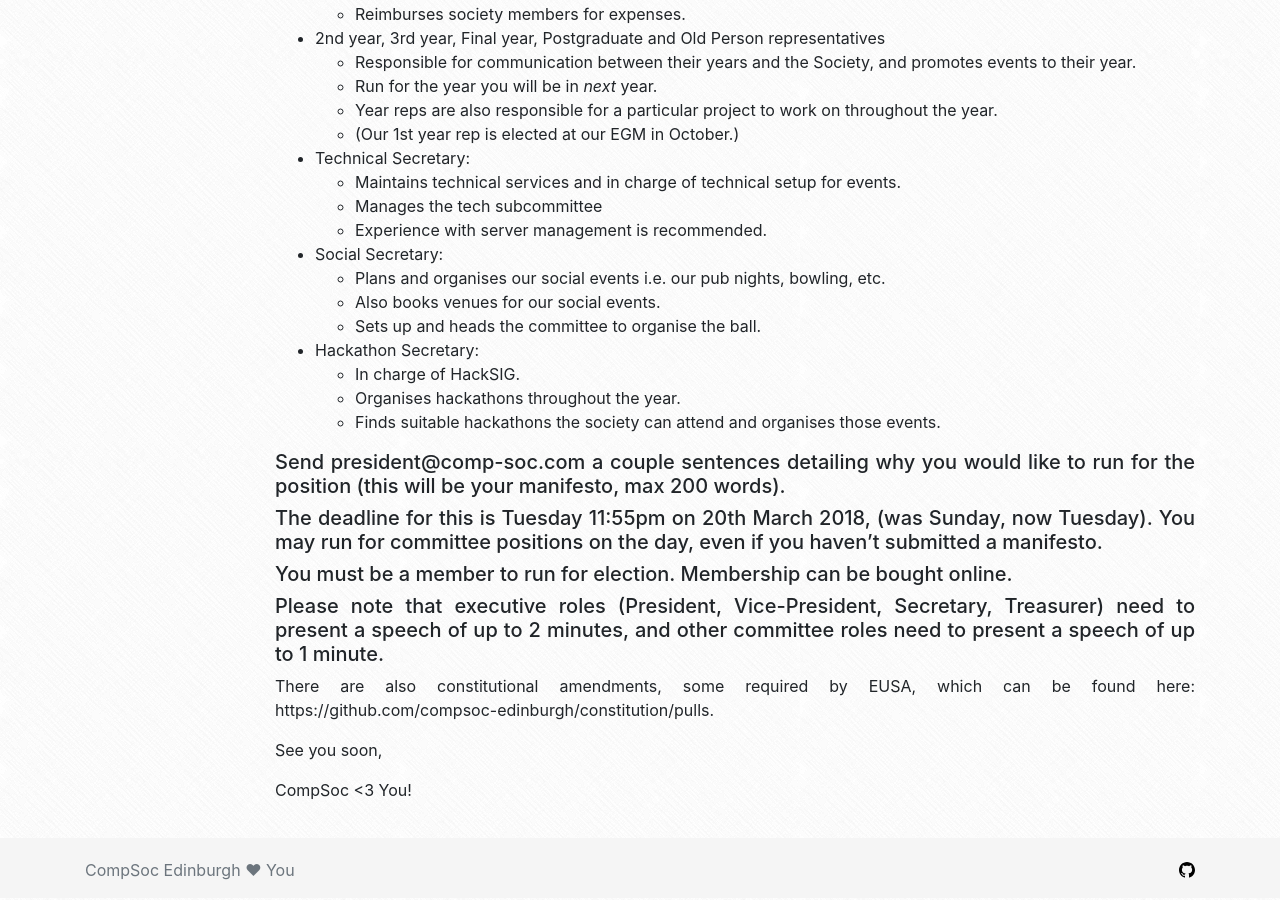
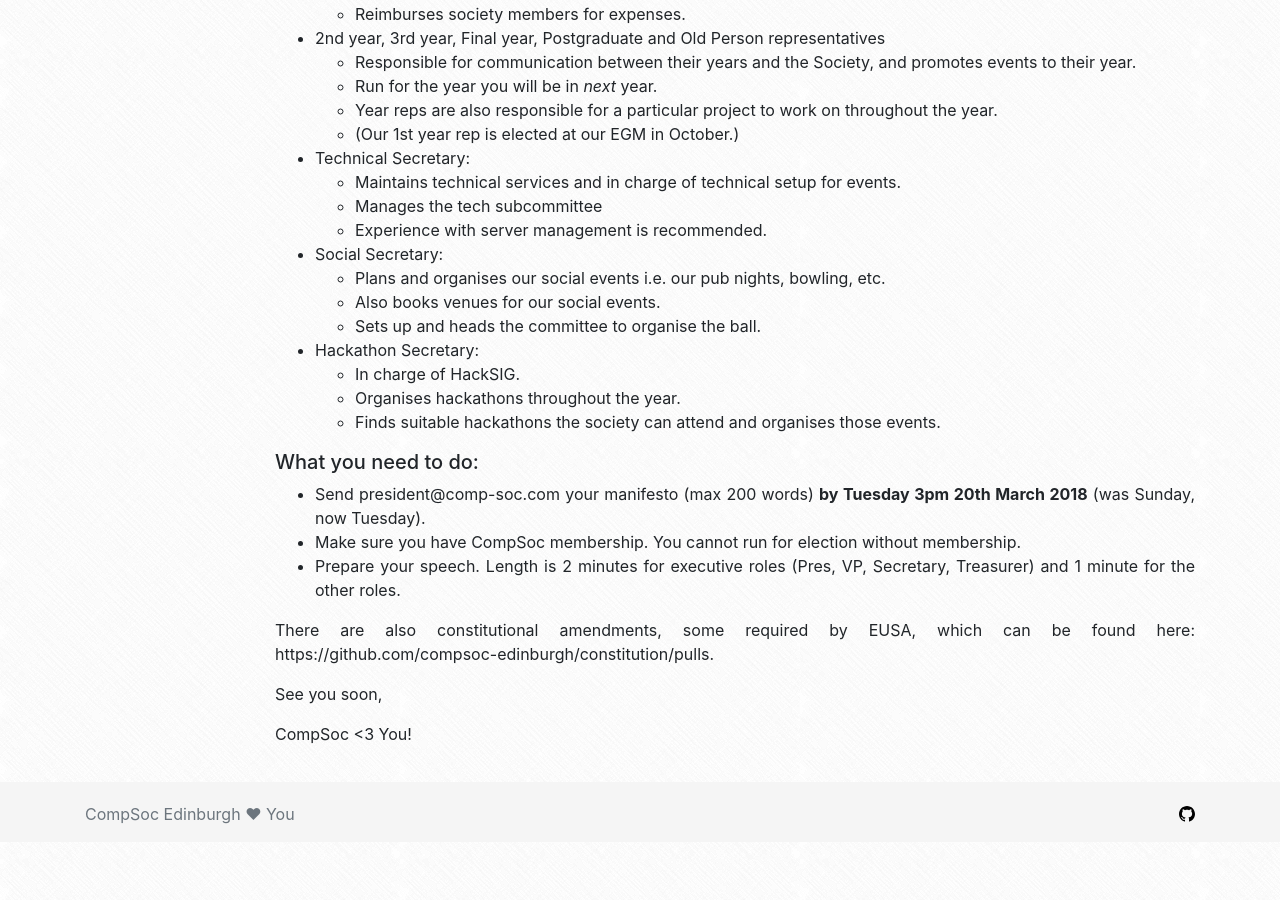
Before and after one commit to compsoc-edinburgh/website, a Jekyll site: the page built from _posts/2018-03-07-march-agm.md, in a window 1280 px wide and 900 px high, scrolled down 741 px. Built offline with Jekyll 4.4.1, drawn with Linux system fonts in a browser that asks for light colours; nearby versions of some CDN libraries; after the commit the page ends 1585 px from its top, so only the background shows below that.

Commit message:
Update 2018-03-07-march-agm.md

```diff
--- a/_posts/2018-03-07-march-agm.md
+++ b/_posts/2018-03-07-march-agm.md
@@ -34,13 +34,11 @@ The positions available are as follows:
   - Organises hackathons throughout the year.
   - Finds suitable hackathons the society can attend and organises those events.
 
-##### Send president@comp-soc.com a couple sentences detailing why you would like to run for the position (this will be your manifesto, max 200 words).
+##### What you need to do:
 
-##### The deadline for this is Tuesday 11:55pm on 20th March 2018, (was Sunday, now Tuesday). You may run for committee positions on the day, even if you haven't submitted a manifesto.
-
-##### You must be a member to run for election. Membership can be bought online.
-
-##### Please note that executive roles (President, Vice-President, Secretary, Treasurer) need to present a speech of up to 2 minutes, and other committee roles need to present a speech of up to 1 minute.
+- Send president@comp-soc.com your manifesto (max 200 words) **by Tuesday 3pm 20th March 2018** (was Sunday, now Tuesday).
+- Make sure you have CompSoc membership. You cannot run for election without membership.
+- Prepare your speech. Length is 2 minutes for executive roles (Pres, VP, Secretary, Treasurer) and 1 minute for the other roles.
 
 There are also constitutional amendments, some required by EUSA, which can be found here: https://github.com/compsoc-edinburgh/constitution/pulls.
 
```
